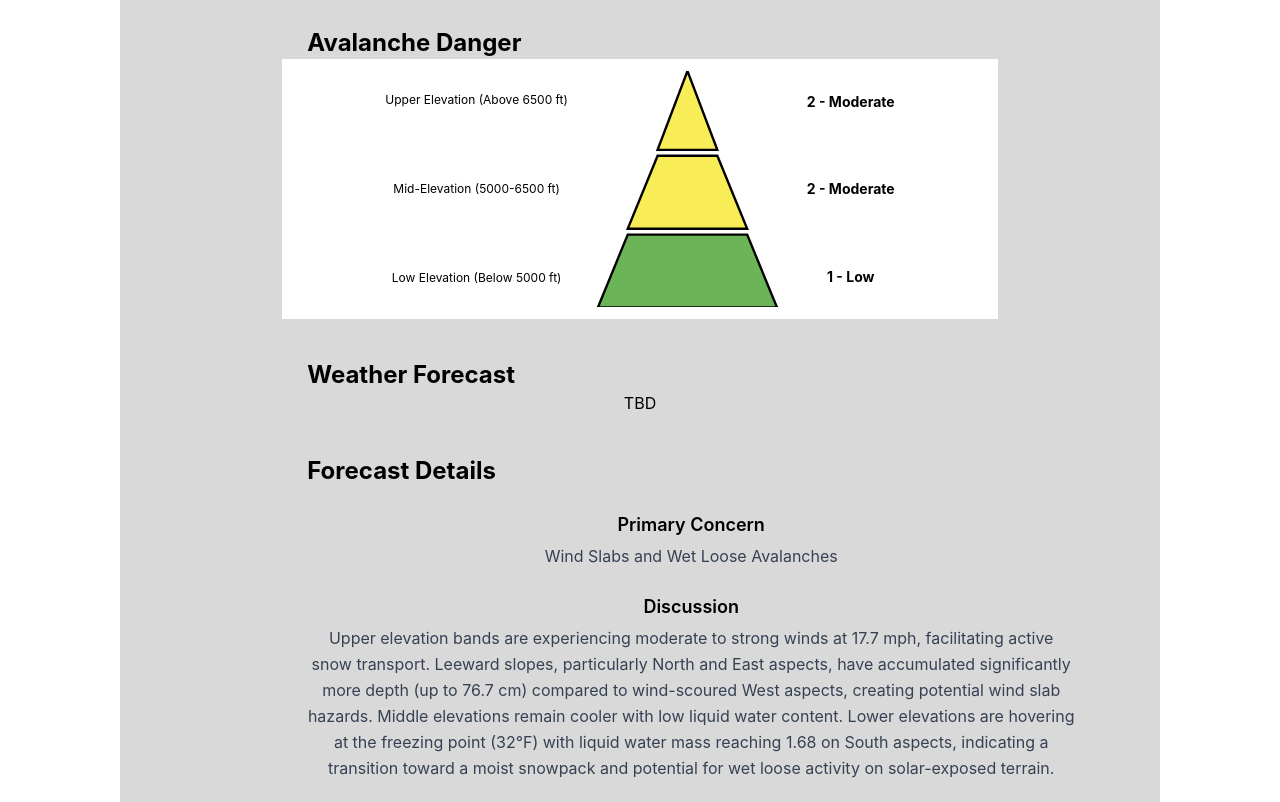
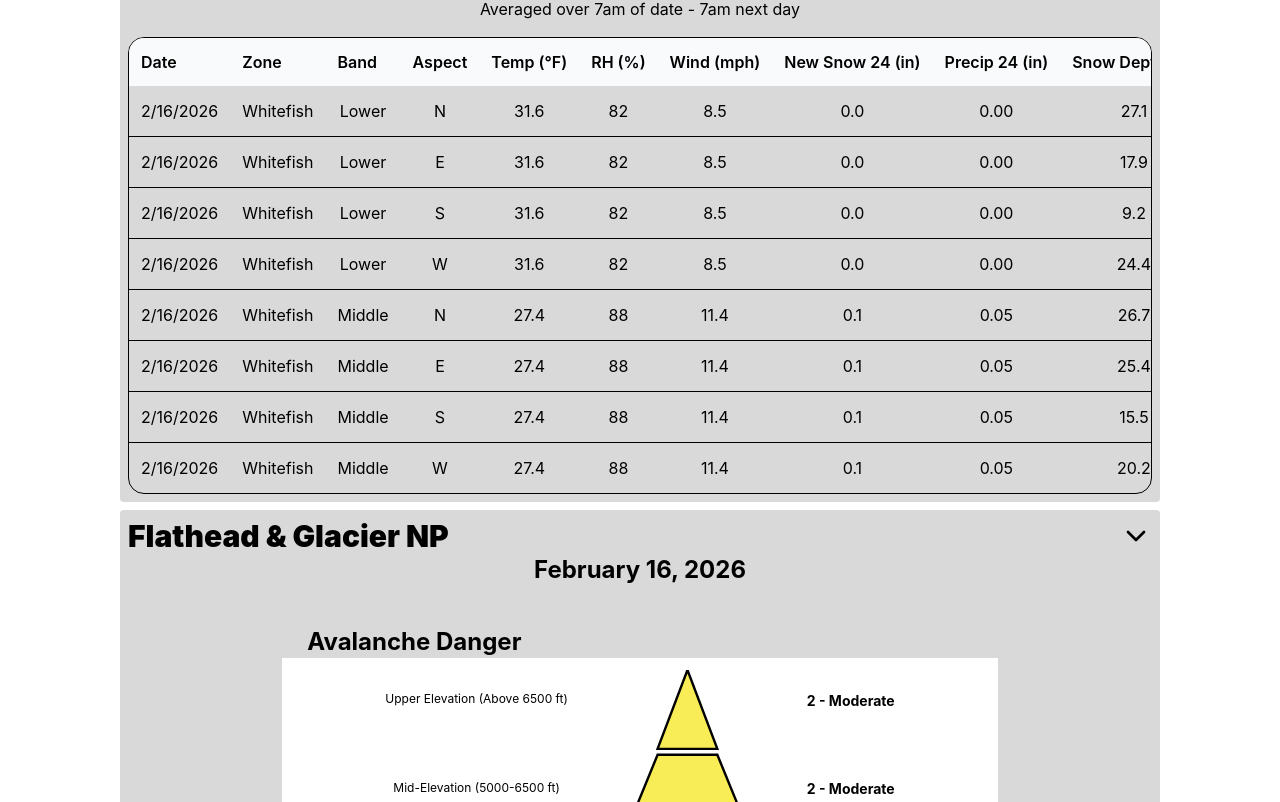
Before and after one commit to CanFam23/avy-forecasting, a React (Vite) app in the folder web/avyAI/: page / in a window 1280 px wide. Shown: the part 1698-2500 px from the top of the page. Built offline with nearby package versions, Linux system fonts and the light colour scheme.

Commit message:
Add weather data to forecast pages, new type for weather table rows, update size of previous danger ssquares

```diff
--- a/web/avyAI/src/App.tsx
+++ b/web/avyAI/src/App.tsx
@@ -3,11 +3,13 @@
 import {Forecast} from "./components/Forecast.tsx";
 import Footer from "./components/Footer.tsx";
 import {useEffect, useState} from "react";
+import {WeatherTable} from "./components/WeatherTable.tsx";
 
 function App() {
 
     const [dayPreds, setDayPreds] = useState([]);
     const [forecastDis, setForecastDis] = useState([]);
+    const [weather, setWeather] = useState([]);
 
     const [latestDay, setLatestDay] = useState(0);
     const [loading, setLoading] = useState(true);
@@ -15,18 +17,23 @@
     useEffect(() => {
         const fetchData = async () => {
             try {
-                const [predRes, disRes] = await Promise.all([
+                const [predRes, disRes, weatherRes] = await Promise.all([
                     fetch("/data/ai_forecast.json"),
-                    fetch("/data/forecast_discussion.json")
+                    fetch("/data/forecast_discussion.json"),
+                    fetch("/data/weather.json")
                 ]);
 
                 const predictionData = await predRes.json();
                 const disResData = await disRes.json();
+                const weatherResData = await weatherRes.json();
 
                 setDayPreds(predictionData.predictions);
                 setLatestDay(predictionData.meta.latest_day);
 
                 setForecastDis(disResData.forecasts);
+
+                setWeather(weatherResData.weather);
+                console.log(weatherResData);
             } catch (err) {
                 console.error(err);
             }
@@ -55,6 +62,7 @@
                     latestDate={latestDay}
                     zoneDataName="Whitefish"
                     forecastDis={forecastDis}
+                    weather={weather}
                 />
                 <Forecast
                     dayPreds={dayPreds}
@@ -62,6 +70,7 @@
                     latestDate={latestDay}
                     zoneDataName="Glacier/Flathead"
                     forecastDis={forecastDis}
+                    weather={weather}
                 />
                 <Forecast
                     dayPreds={dayPreds}
@@ -69,6 +78,7 @@
                     latestDate={latestDay}
                     zoneDataName="Swan"
                     forecastDis={forecastDis}
+                    weather={weather}
                 />
             </main>
             <Footer/>
--- a/web/avyAI/src/components/Forecast.tsx
+++ b/web/avyAI/src/components/Forecast.tsx
@@ -1,28 +1,16 @@
 import {ChevronDown, ChevronRight} from "lucide-react";
 import {type JSX, useState} from "react";
 import type {ForecastProps, ForecastDay, ForecastDiscussion} from "../types.ts";
+import {WeatherTable} from "./WeatherTable.tsx";
+import {dangerMap, dangerMapName} from "../utils/dangers.ts";
 
-export function Forecast({ dayPreds, zone, latestDate, zoneDataName, forecastDis }: ForecastProps) {
+export function Forecast({ dayPreds, zone, latestDate, zoneDataName, forecastDis, weather }: ForecastProps) {
     const offset: number = 5;
     const height: number = 66;
 
     const lastestDateEpoch: number = latestDate;
     const date: Date = new Date(lastestDateEpoch * 1000);
     const daySeconds: number = 24 * 60 * 60;
-
-    const dangerMap = new Map<number, string>();
-    dangerMap.set(-1, "unknown");
-    dangerMap.set(1, "low");
-    dangerMap.set(2, "mod");
-    dangerMap.set(3, "con");
-    dangerMap.set(4, "hig");
-
-    const dangerMapName = new Map<number, string>();
-    dangerMapName.set(-1, "Unknown");
-    dangerMapName.set(1, "Low");
-    dangerMapName.set(2, "Moderate");
-    dangerMapName.set(3, "Considerable");
-    dangerMapName.set(4, "High");
 
     const dangerLevels: number[] = [];
     const dangerLevelsJSX: JSX.Element[] = [];
@@ -86,11 +74,17 @@
                 day: "numeric",
             });
 
+            const currDateShort = date.toLocaleDateString("en-US", {
+                month: "numeric",
+                day: "numeric",
+            });
+
             prevDangers.push(
                 <div key={i}>
-                    <p>{currDate}</p>
+                    <p className="hidden sm:block">{currDate}</p>
+                    <p className="sm:hidden">{currDateShort}</p>
                     <div
-                        className="w-6 md:w-15 h-6 md:h-15 border-2 border-black"
+                        className="w-9 md:w-15 h-9 md:h-15 border-2 border-black"
                         style={{
                             backgroundColor: `var(--danger-${dangerMap.get(dayData.predicted_danger)})`,
                         }}
@@ -189,15 +183,11 @@
 
                   </div>
 
-                  <h3 className="text-xl md:text-2xl font-bold ml-[10vw] xl:ml-[14vw] mr-auto text-start mt-10">Weather
-                    Forecast</h3>
-                  <p>TBD</p>
-
-                  <h3 className="text-xl md:text-2xl font-bold ml-[10vw] xl:ml-[14vw] mr-auto text-start mt-10">
+                    <h3 className="text-xl md:text-2xl font-bold ml-[10vw] xl:ml-[14vw] mr-auto text-start mt-10">
                     Forecast Details
                   </h3>
 
-                  <div className="ml-[10vw] xl:ml-[14vw] mt-6 space-y-6 max-w-3xl">
+                  <div className="mt-6 space-y-6 max-w-3xl mx-auto text-center">
                       {[
                           { label: "Primary Concern", value: forecastData?.primary_concern },
                           { label: "Discussion", value: forecastData?.discussion },
@@ -205,7 +195,7 @@
                       ].map(({ label, value }) => (
                           <section key={label}>
                               <h4 className="font-semibold text-lg mb-1">{label}</h4>
-                              <p className="text-gray-700 leading-relaxed">
+                              <p className="text-xs md:text-lg text-gray-700 leading-relaxed">
                                   {value ?? "—"}
                               </p>
                           </section>
@@ -216,6 +206,11 @@
                   <div className="flex space-x-5 justify-center">
                       {prevDangers}
                   </div>
+
+                  <h3 className="text-xl md:text-2xl font-bold ml-[10vw] xl:ml-[14vw] mr-auto text-start mt-10">Weather
+                    Forecast</h3>
+                  <WeatherTable rows={weather.filter(r => r.zone_name == zoneDataName)} />
+
                 </div>}
             </section>
         </>
--- a/web/avyAI/src/types.ts
+++ b/web/avyAI/src/types.ts
@@ -17,12 +17,28 @@
     travel_advice: string;
 }
 
+export type WeatherRow = {
+    zone_name: string;
+    elevation_band: "lower" | "middle" | "upper" | string;
+    slope_azi: number;
+    temp_avg: number;
+    rh_avg: number;
+    wind_avg: number;
+    new_snow_24: number;
+    precip_total: number;
+    snow_depth_avg: number;
+    swe_avg: number;
+    danger_level: number;
+    date_epoch: number;
+};
+
 export interface ForecastProps {
     dayPreds: ForecastDay[];
     zone: string;
     latestDate: number;
     zoneDataName: string;
     forecastDis: ForecastDiscussion[];
+    weather: WeatherRow[];
 }
 
 export interface navbarProps {
```
